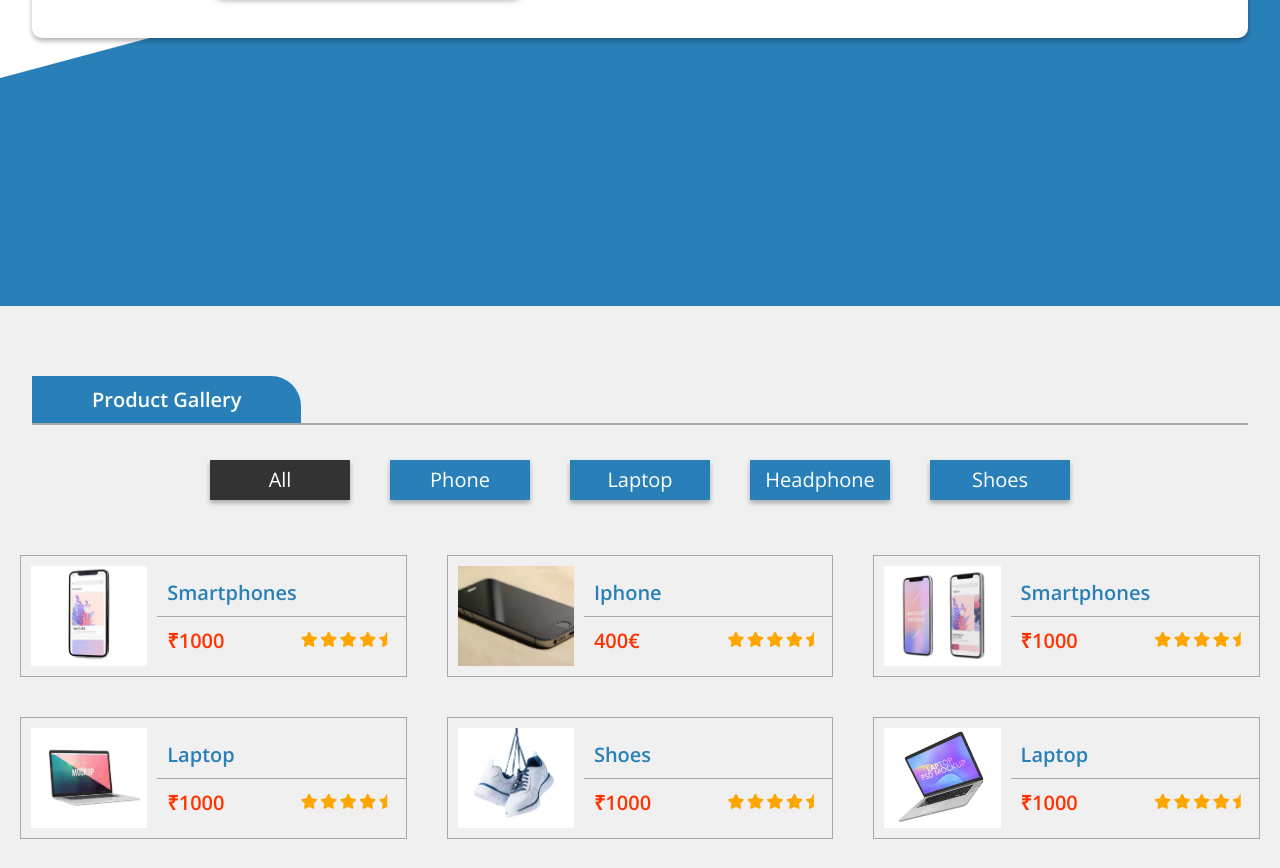
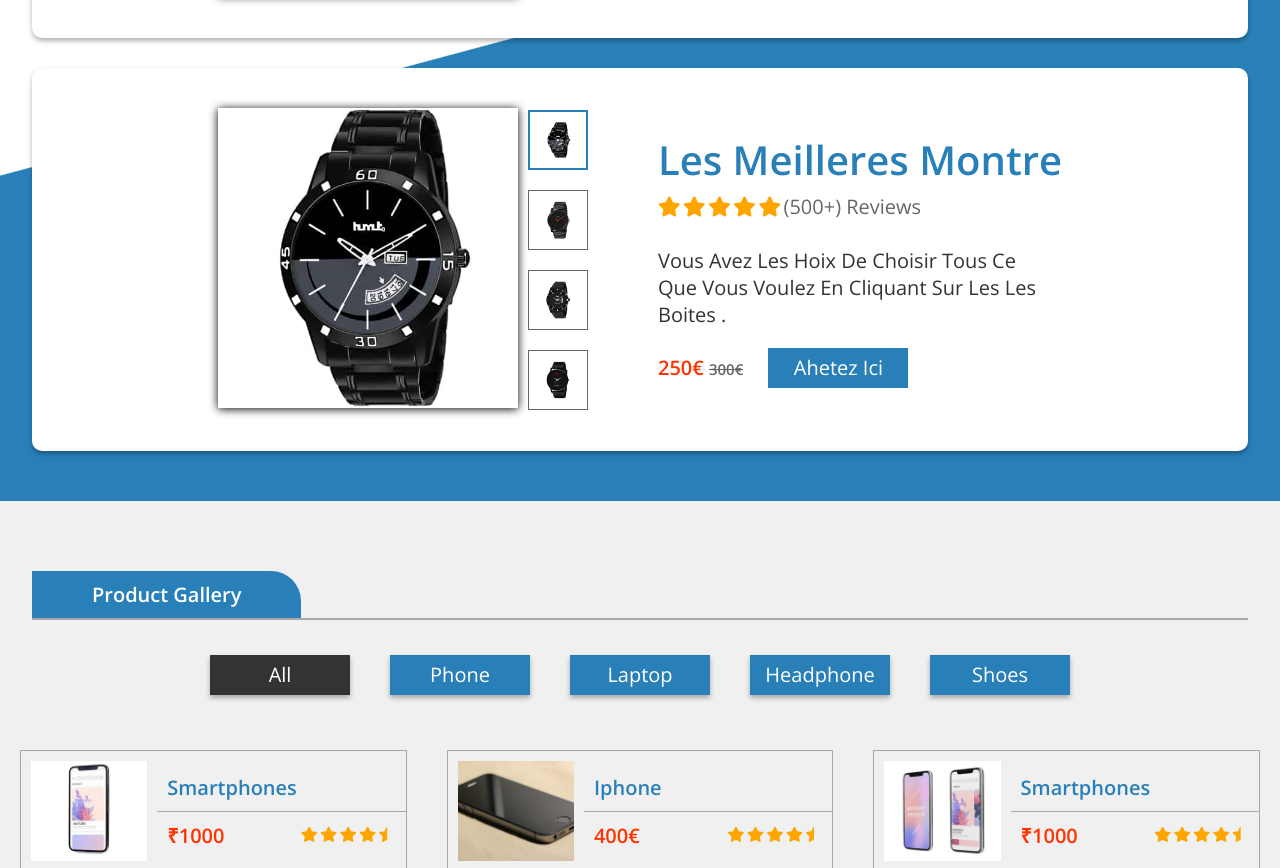
Before and after one commit to 75ahamada/BODJO, a plain HTML site: page index.html in a window 1280 px wide. Shown: the part 2251-3119 px from the top of the page. Drawn offline with nearby package versions, Linux system fonts and the light colour scheme.

Commit message:
Update index.html

```diff
--- a/index.html
+++ b/index.html
@@ -313,6 +313,43 @@
     </div>
 
 </div>
+
+    <div class="row">
+
+    <div class="image-container">
+
+        <div class="big-image">
+            <img src="images/watch1.jpg" alt="">
+        </div>
+
+        <div class="small-image">
+            <img class="image-active" src="images/watch1.jpg" alt="">
+            <img src="images/watch2.jpg" alt="">
+            <img src="images/watch3.jpg" alt="">
+            <img src="images/watch4.jpg" alt="">
+        </div>
+
+    </div>
+
+    <div class="content">
+
+        <h3>Les meilleres montre</h3>
+        <div class="stars">
+            <i class="fas fa-star"></i>
+            <i class="fas fa-star"></i>
+            <i class="fas fa-star"></i>
+            <i class="fas fa-star"></i>
+            <i class="fas fa-star"></i>
+            <span>(500+) reviews</span>
+        </div>
+        <p>Vous avez les hoix de choisir tous ce que vous voulez en cliquant sur les les boites .</p>
+        <strong class="price">250€ <span>300€</span> </strong>
+        <a href="#"><button class="btn">Ahetez ici</button></a>
+
+    </div>
+
+</div>
+
 
 </section>
 
```
